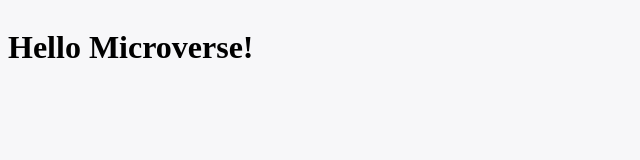
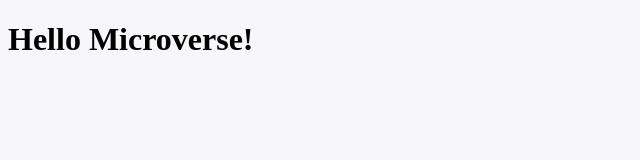
Before and after one commit to eyoab01/hello-microverse-project, a website: page index.html in a window 1280 px wide. Shown: the whole page, without its empty margins (0-640 px from the left). Drawn offline with Linux system fonts and the light colour scheme.

Commit message:
css file edited

```diff
--- a/style.css
+++ b/style.css
@@ -6,6 +6,4 @@ body {
 h1 {
   margin-right: 80px;
   font-weight: 700;
-  line-height: 52px;
-  font-family: var(--secC);
 }
```
